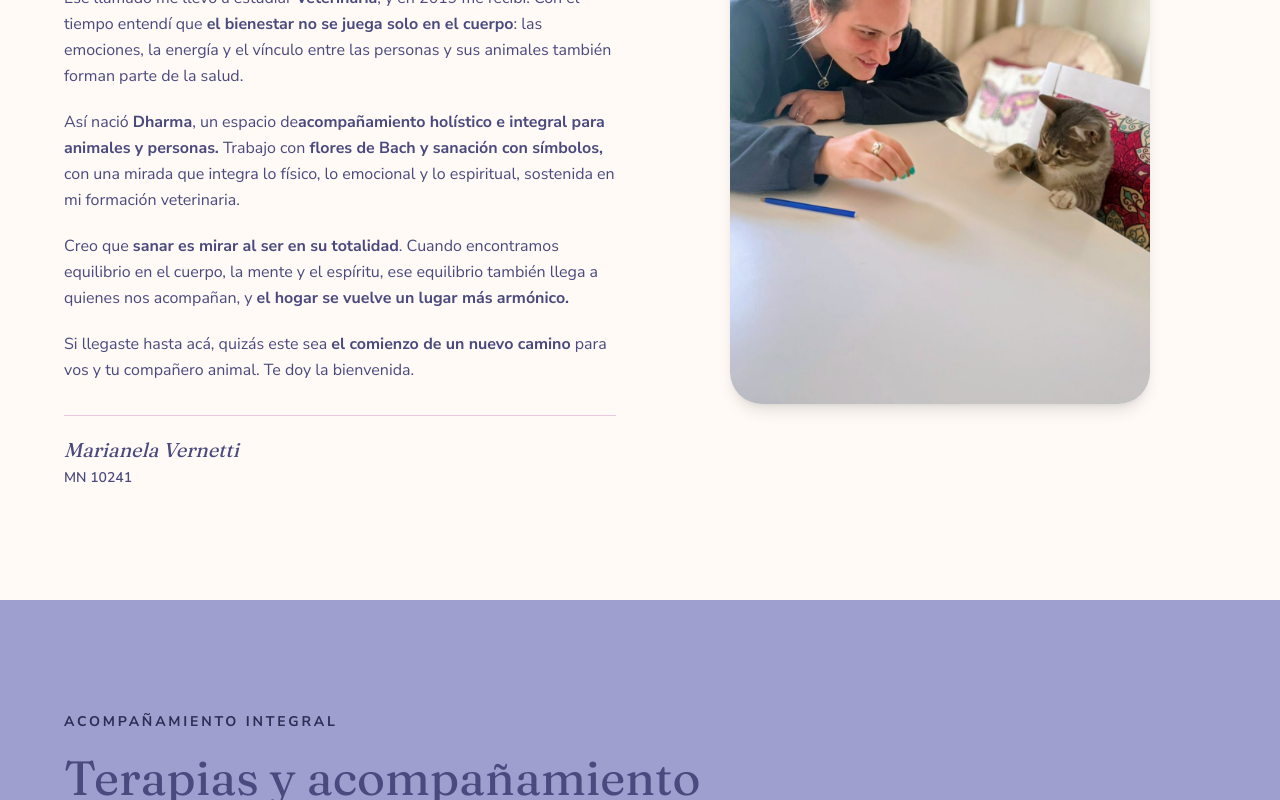
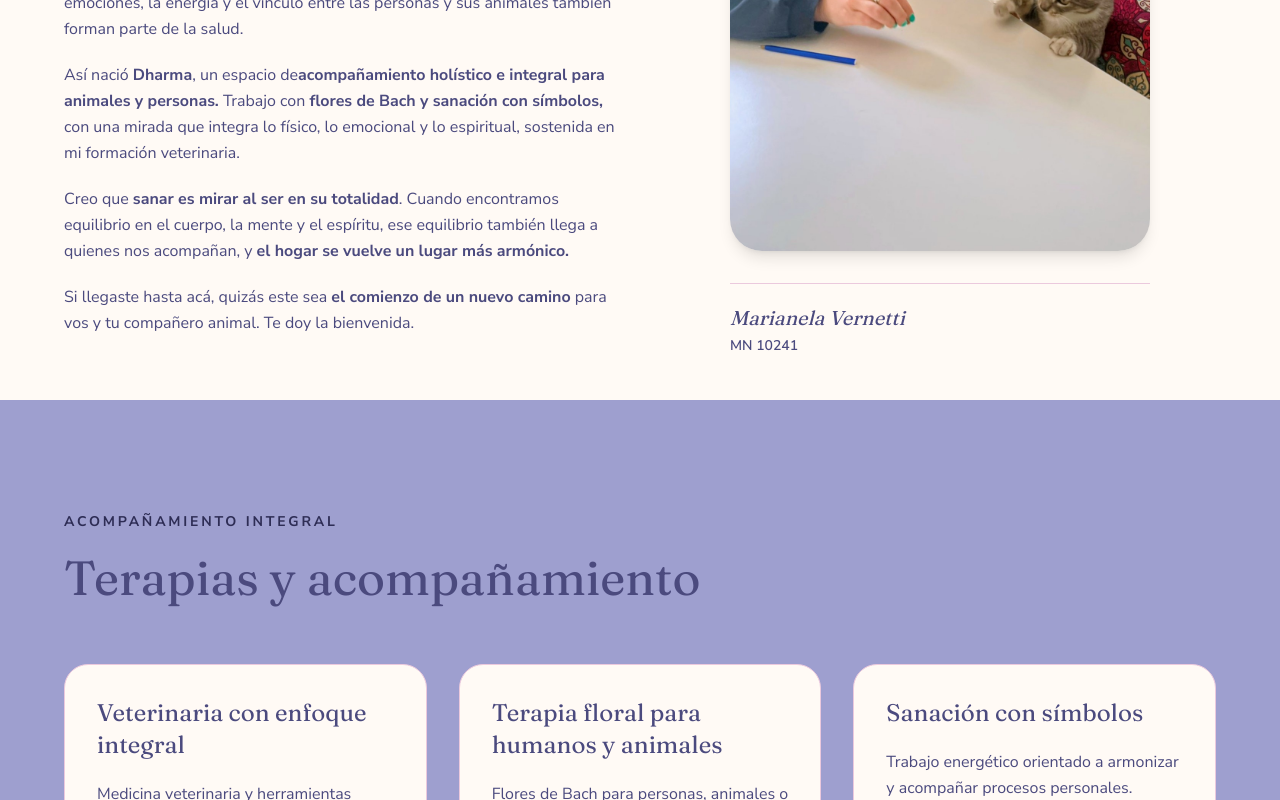
Before and after one commit to Sergio-perez77/dharma-web, a Next.js app: page / in a window 1280 px wide. Shown: the part 1152-1952 px from the top of the page. Built offline with nearby package versions, Linux system fonts and the light colour scheme.

Commit message:
modificacion de segunda parte de la web e incorporacion de imagen

```diff
--- a/app/page.tsx
+++ b/app/page.tsx
@@ -83,7 +83,7 @@ export default function Home() {
 
         <section
         id="quien-soy"
-        className="bg-[#FFFAF5] px-5 py-14 sm:px-6 sm:py-16 md:px-16 md:py-28"
+        className="flex min-h-[calc(100svh-47px)] items-center bg-[#FFFAF5] px-5 py-8 sm:px-6 sm:py-10 md:px-16 md:py-10"
       >
             <div className="mx-auto grid w-full max-w-6xl gap-10 sm:gap-12 md:grid-cols-2 md:items-center">
               <div>
@@ -132,14 +132,7 @@ export default function Home() {
                   </p>
                 </div>
 
-                <div className="mt-8 border-t border-[#EBC9DD] pt-5">
-                  <p className="font-serif text-xl italic text-[#4B4A7E]">
-                    Marianela Vernetti
-                  </p>
-                  <p className="mt-1 font-sans text-sm font-semibold text-[#4B4A7E]">
-                    MN 10241
-                  </p>
-                </div>
+
               </div>
 
               <div className="mx-auto w-full max-w-[420px]">
@@ -150,6 +143,15 @@ export default function Home() {
                   height={1100}
                   className="h-auto w-full rounded-[2rem] object-cover shadow-lg"
                 />
+
+                <div className="mt-8 border-t border-[#EBC9DD] pt-5">
+                  <p className="font-serif text-xl italic text-[#4B4A7E]">
+                    Marianela Vernetti
+                  </p>
+                  <p className="mt-1 font-sans text-sm font-semibold text-[#4B4A7E]">
+                    MN 10241
+                  </p>
+                </div>
               </div>
             </div>
         </section>
```
